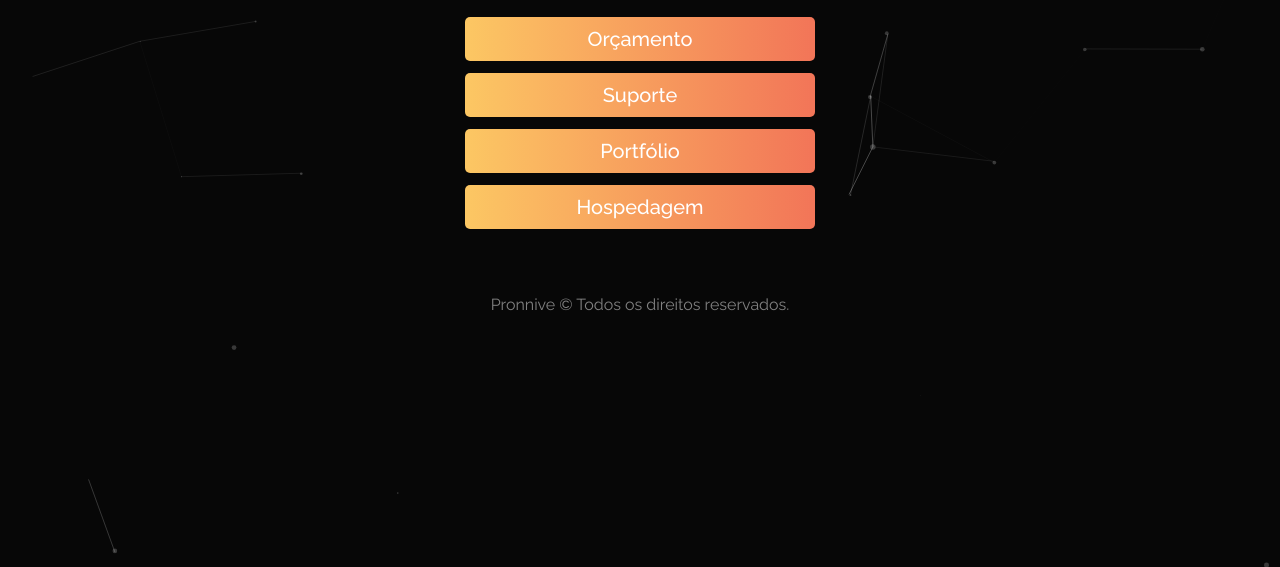
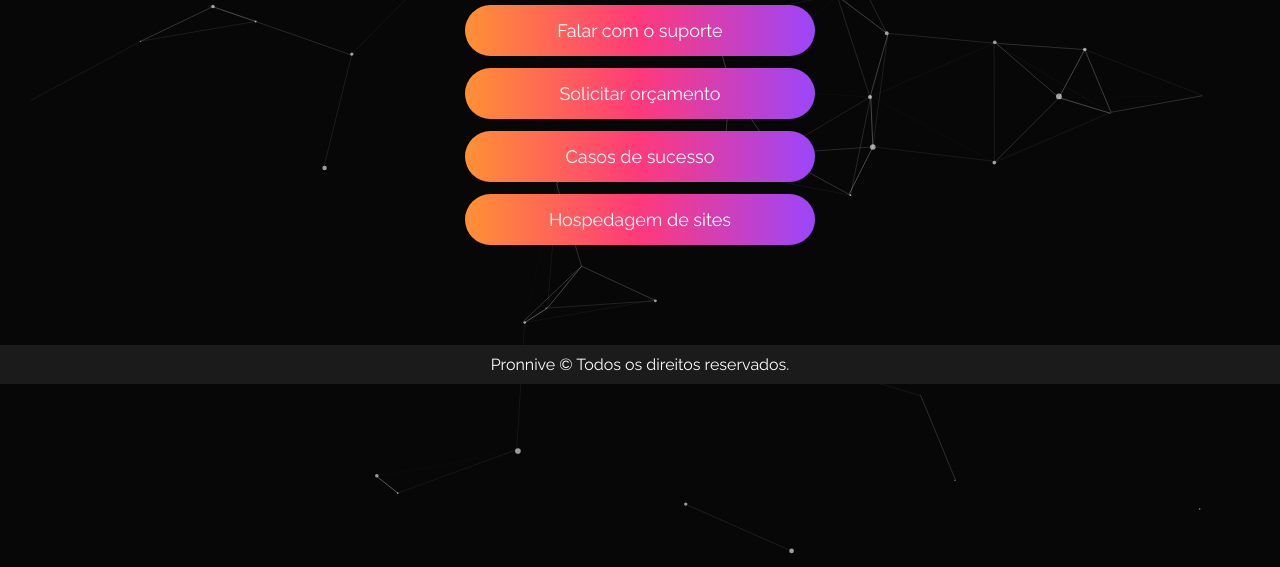
Before and after one commit to witorlinhares/pronnive, a plain HTML site: page index.html in a window 1280 px wide. Shown: the part 233-800 px from the top of the page. Drawn offline with Linux system fonts and the light colour scheme.

Commit message:
alter general

```diff
--- a/assets/style.css
+++ b/assets/style.css
@@ -2,6 +2,7 @@
   font-family: "Raleway", sans-serif;
 }
 
+/*body*/
 body{
     margin: 0;
     width: 100vw;
@@ -10,18 +11,20 @@ body{
     flex-direction: column;
     align-items: center;
     justify-content: center;
+    box-sizing: border-box;
 }
 
+/*content*/
 .container{
-    max-width: 350px;
+    max-width: 350px; /*button width*/
     margin: auto;
     display: flex;
     flex-direction: column;
     justify-content: center;
     padding: 20px;
-    color: #fff;
 }
 
+/*background*/
 #particles-js{
       position: fixed;
       margin: 0;
@@ -30,47 +33,62 @@ body{
       height: 100%;
 }
 
+/*underlined link in button*/
 a{
     text-decoration: none;
 }
 
+/*button degrade*/
 .degrade{
-    background: linear-gradient(to right, #FCC763, #F27558);
+    background: linear-gradient(to right, #ff9134, #ff397b, #9b46fb);
 }
 
+/*header*/
 header{
     text-align: center;
+    margin: 0;
     padding-top: 50px;
 }
 
-header img{
+/*logo*/
+img{
     max-width: 45px;
     position: relative;
 }
 
+/*title*/
 header h1{
-    font-size: 35px;
+    font-size: 30px;
     color: #fff;
     letter-spacing: 1px;
     font-weight: 400;
     position: relative;
 }
 
+/*paragraph*/
 header p{
     font-size: 20px;
-    color: #818181;
+    color: #ffffff;
     letter-spacing: 1px;
     position: relative;
     font-weight: 400;
 }
 
+/*link button*/
 section.btn-links{
     display: flex;
     flex-direction: column;
     gap: 12px;
+    border-radius: 5px;
     position: relative;
 }
 
+span{
+    margin-top:  5px;
+    margin-bottom: 5px;
+}
+
+/*button*/
 a.link button{
     width: 100%;
     padding: 10px;
@@ -78,30 +96,36 @@ a.link button{
     align-items: center;
     justify-content: center;
     border: none;
-    border-radius: 5px;
-    font-size: 20px;
+    border-radius: 30px;
+    font-size: 18px;
     cursor: pointer;
     color: #fff;
-    font-weight: 500;
+    font-weight: 400;
     transition: 0.5s;
 }
 
+/*button hover*/
 a.link button:hover{
     transform: scale(1.05);
+    color: #fff;
 }
 
-footer p{
-    width: 100%;
-    display: flex;
+/*footer*/
+div footer{
+    display: block;
     text-align: center;
     font-weight: 400;
     justify-content: center;
-    padding-top: 50px;
+    padding: 10px;
+    margin-top: 80px;
     position: relative;
-    color: #818181;
+    color: #fff;
+    background: #1b1b1b;
 }
 
-canvas {
-    display: block;
-    position: fixed;
+/*responsiveness*/
+@media only screen and (max-width: 600px) {
+    div footer{
+        margin-top: 34%;
+    }
 }
--- a/index.html
+++ b/index.html
@@ -15,39 +15,46 @@
 </head>
 <body>
 
+     <!-- particles javascript -->
      <div id="particles-js"><script src="javajs.js"></script></div>
 
-
+       <!-- content -->
        <div class="container">
                 <header>
-            <img src="assets/logo-pronnive.png" alt="logo">
+            <!-- <img href="assets/logo-pronnive.png" alt="logo"> -->
+            <a href="//pronnive.com.br"><img src="assets/logo-pronnive.png" alt="logo"></a>
             <h1>Bem-vindo(a)</h1>
             <p>Acesse nossos links abaixo</p>
         </header>
+
+        <!-- link and button -->
         <section class="btn-links">
-            <a href="https://wa.me/5521965324051" target="_blank" class="link">
+            <a href="https://api.whatsapp.com/send?phone=5521965324051&text=Oi%20Pronnive%2C%20estou%20com%20d%C3%BAvidas%2C%20pode%20me%20ajudar%3F" target="_blank" class="link">
                 <button class="degrade">
-                    <span>Orçamento</span>
+                    <span>Falar com o suporte</span>
                 </button>
             </a>
-            <a href="https://wa.me/5521965324051" target="_blank" class="link">
+            <a href="https://api.whatsapp.com/send?phone=5521965324051&text=Opa!%20Gostaria%20de%20solicitar%20um%20or%C3%A7amento!" target="_blank" class="link">
                 <button class="degrade">
-                    <span>Suporte</span>
+                    <span>Solicitar orçamento</span>
                 </button>
             </a>
             <a href="https://behance.net/pronnive" target="_blank" class="link">
                 <button class="degrade">
-                    <span>Portfólio</span>
+                    <span>Casos de sucesso</span>
                 </button>
             </a>
             <a href="https://hostinger.com.br?REFERRALCODE=1PRONNIVE88" target="_blank" class="link">
                 <button class="degrade">
-                    <span>Hospedagem</span>
+                    <span>Hospedagem de sites</span>
                 </button>
             </a>
         </section>
-        <footer>
-            <p>Pronnive © Todos os direitos reservados.</p>
-        </footer>
+    </div>
+
+    <!-- footer -->
+<div>
+     <footer>Pronnive © Todos os direitos reservados.</footer>
+</div>
     </body>
 </html>
--- a/javajs.js
+++ b/javajs.js
@@ -3,20 +3,20 @@ particlesJS('particles-js',
   {
     "particles": {
       "number": {
-        "value": 50,
+        "value": 80,
         "density": {
           "enable": true,
-          "value_area": 1970
+          "value_area": 1900,
         }
       },
       "color": {
-        "value": "#ffffff"
+        "value": "#fff"
       },
       "shape": {
         "type": "circle",
         "stroke": {
           "width": 0,
-          "color": "#000000"
+          "color": "#000"
         },
         "polygon": {
           "nb_sides": 5
@@ -28,7 +28,7 @@ particlesJS('particles-js',
         }
       },
       "opacity": {
-        "value": 0.2,
+        "value": 0.6,
         "random": false,
         "anim": {
           "enable": false,
@@ -42,7 +42,7 @@ particlesJS('particles-js',
         "random": true,
         "anim": {
           "enable": false,
-          "speed": 40,
+          "speed": 20,
           "size_min": 0.1,
           "sync": false
         }
```
